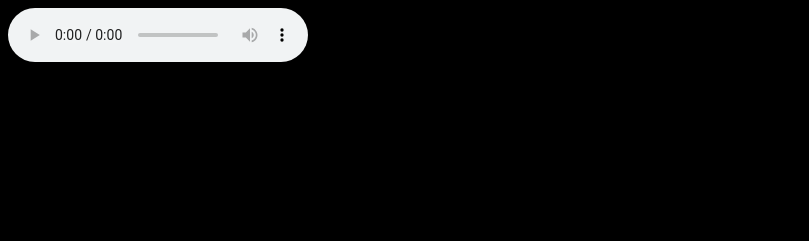
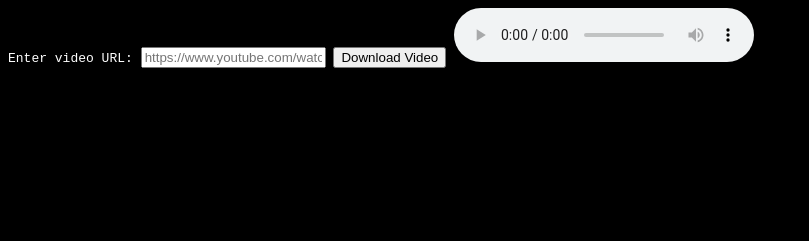
Before and after one commit to UpSenko/super_cool_website, a plain HTML site: page index.html in a window 1280 px wide. Shown: the whole page, without its empty margins (0-809 px from the left). Drawn offline with Linux system fonts and the light colour scheme.

Commit message:
Update index.html

```diff
--- a/index.html
+++ b/index.html
@@ -7,12 +7,13 @@
     <link rel="stylesheet" href="style.css">
 </head>
 <body>
+    <label for="videoUrl">Enter video URL:</label>
+    <input type="text" id="videoUrl" placeholder="https://www.youtube.com/watch?v=...">
+    <button id="downloadButton">Download Video</button>
     <video id="video" width="640" height="360" controls autoplay>
-        <source src="video.mp4" type="video/mp4">
         Your browser does not support the video tag.
     </video>
     <audio id="audio" controls autoplay>
-        <source src="audio.mp3" type="audio/mp3">
         Your browser does not support the audio tag.
     </audio>
     <canvas id="asciiCanvas"></canvas>
```
